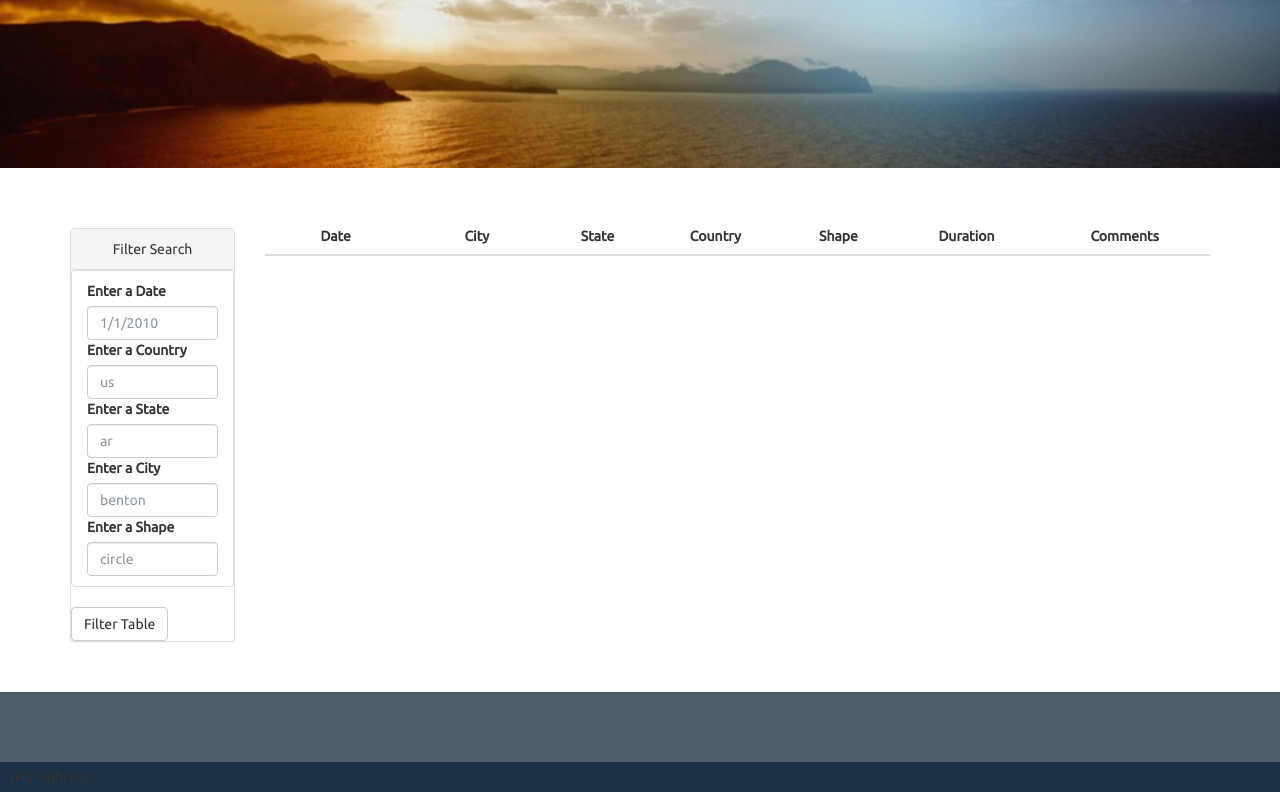
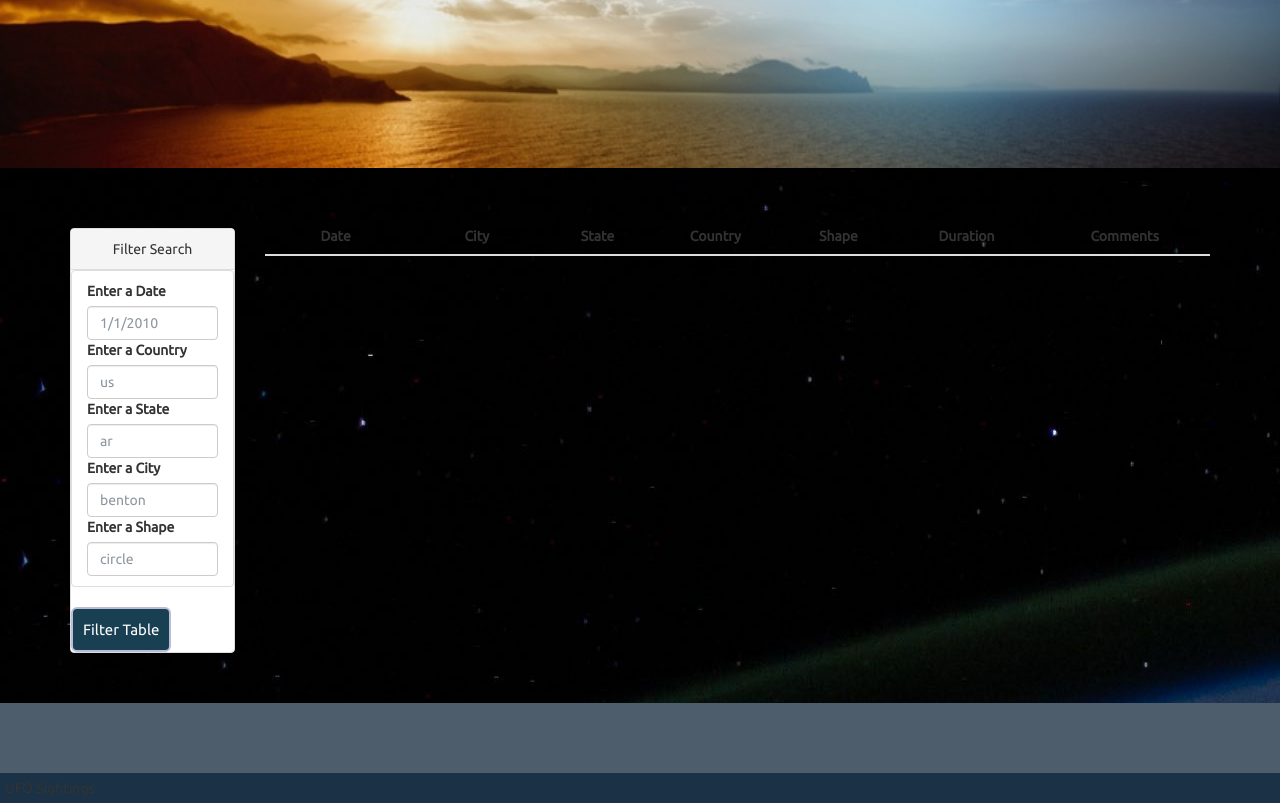
Before and after one commit to galciluz/javascript-challenge, a plain HTML site: page UFO-level-1/index.html in a window 1280 px wide. Shown: the part 444-1247 px from the top of the page. Drawn offline with nearby package versions, Linux system fonts and the light colour scheme.

Commit message:
adding more filters

```diff
--- a/UFO-level-1/static/css/style.css
+++ b/UFO-level-1/static/css/style.css
@@ -16,7 +16,18 @@ body {
   min-height: 100%;
   padding-bottom: 130px;
   overflow: auto;
-  /*background-image: url("../images/nasa.jpg");*/
+  background-image: url("../images/nasa.jpg");*/
+}
+
+#filter-btn{
+  text-decoration: none;
+  padding: 10px;
+  font-weight: 300;
+  font-size: 15px;
+  color: #ffffff;
+  background-color: #183f52;
+  border-radius: 6px;
+  border: 2px solid #b9bdd8;
 }
 
 /* The footer is positioned at the bottom of the page */
@@ -65,6 +76,7 @@ body {
 
 .filters {
   margin-top: 10px;
+
 }
 
 select {
--- a/UFO-level-1/static/js/app.js
+++ b/UFO-level-1/static/js/app.js
@@ -1,10 +1,6 @@
 // from data.js
 var tableData = data;
-var checkDate=false;
-var checkCity=false;
-var checkCountry=false;
-var checkState=false;
-var checkShape = false;
+
 // YOUR CODE HERE!
 
 // Select the button
@@ -17,7 +13,11 @@ button.on("click", runEnter);
 
 
 function runEnter() {
-
+  var checkDate=false;
+  var checkCity=false;
+  var checkCountry=false;
+  var checkState=false;
+  var checkShape = false;
   // Prevent the page from refreshing
   d3.event.preventDefault();
   // Select the input element and get the raw HTML node
@@ -64,6 +64,9 @@ function runEnter() {
       checkShape=true;
       filteredData = filteredData.filter(ovni => ovni.shape === inputShape);
   };
+  if (checkDate===false && checkCountry===false && checkState===false && checkCity===false && checkShape===false){
+    filteredData="";
+  };
 
   console.log(filteredData);
 
```
Also changed, not shown: UFO-level-1/static/images/form-background.png (added).
